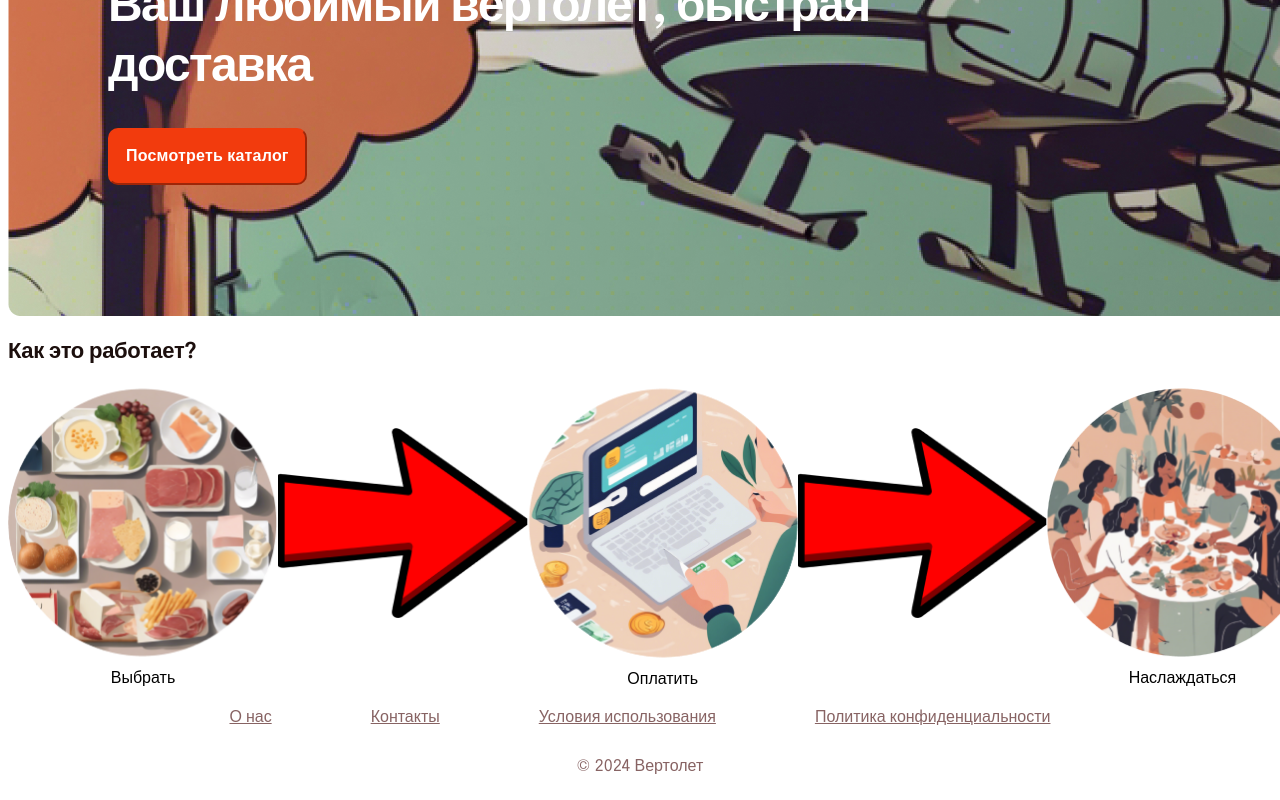
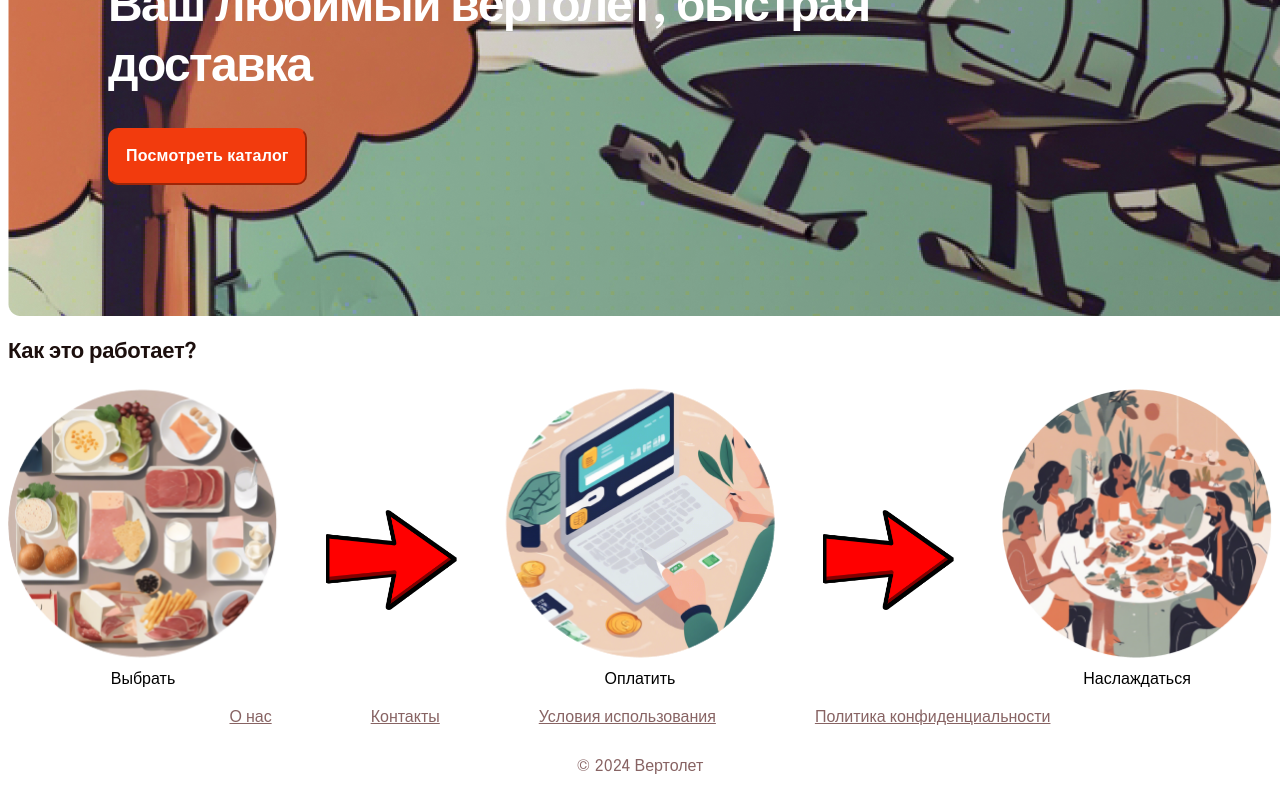
Before and after one commit to Julik2507/HelicopterProject, a SvelteKit app in the folder Our-Project/: page / in a window 1280 px wide. Shown: the part 417-1217 px from the top of the page. Built offline with nearby package versions, Linux system fonts and the light colour scheme.

Commit message:
upd: adaptive how

```diff
--- a/Our-Project/src/components/frames/how.svelte
+++ b/Our-Project/src/components/frames/how.svelte
@@ -28,10 +28,16 @@
     }
     .how__content {
         display: flex;
+        align-items: center;
         justify-content: space-between;
     }
     .how__arrow {
         height: 190px;
         margin-top: 40px;
     }
+    @media (max-width: 1600px) {
+        .how__arrow {
+            height: 100px;
+        }
+    }
 </style>
```
